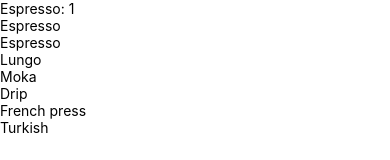
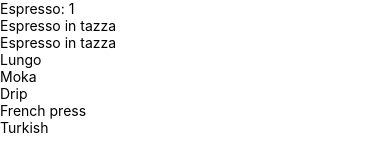
Before and after one commit to kuorus/curso-react-native, a React Native app: screen / in a window 390 px wide. Shown: the top 160 px of the page. Built offline with nearby package versions, Linux system fonts and the light colour scheme.

Commit message:
Conditional rendering

```diff
--- a/src/components/CoffeeFunction.js
+++ b/src/components/CoffeeFunction.js
@@ -1,10 +1,32 @@
 import { Text, View } from 'react-native'
 import React from 'react'
 
-const CoffeeFunction = props => (
-  <View>
-    <Text>{props.cafe.name}</Text>
-  </View>
-)
+const CoffeeFunction = ({ cafe }) => {
+  let cuteName = cafe.name
+  if (cafe.name === 'Espresso') {
+    cuteName = 'Espresso in tazza'
+  }
+
+  return (
+    <View>
+      <Text>{cuteName}</Text>
+    </View>
+  )
+
+  /*
+  return (
+    <View>
+      <Text>{cafe.name === 'Espresso' ? "Espresso in tazza" : cafe.name}</Text>
+    </View>
+  )
+*/
+
+  /*  return (
+    <View>
+      {cafe.name === 'Espresso' && <Text>Espresso in tazza</Text>}
+      {cafe.name !== 'Espresso' && <Text>{cafe.name}</Text>}
+    </View>
+  )*/
+}
 
 export default CoffeeFunction
```
